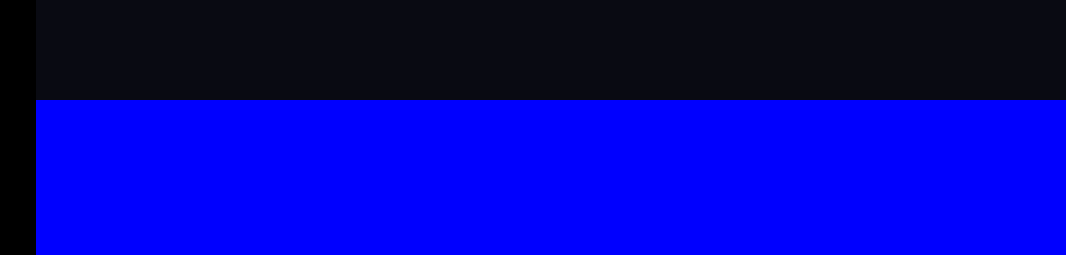
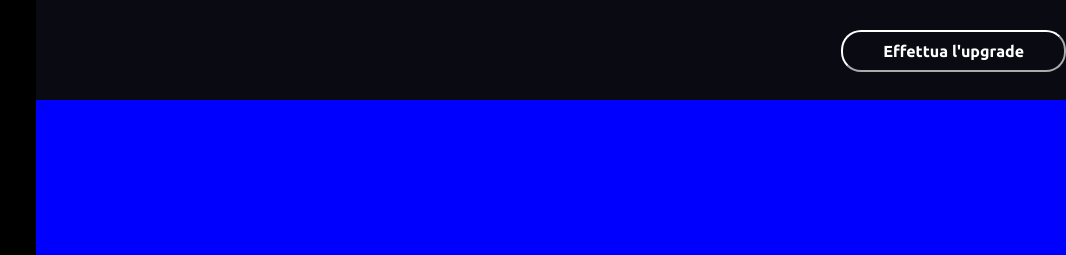
Before and after one commit to rob587/html-css-spotifyweb, a plain HTML site: page index.html in a window 1280 px wide. Shown: the top 255 px of the page, 214-1280 px from the left. Drawn offline with Linux system fonts and the light colour scheme; a web font is replaced by a local one.

Commit message:
added button header

```diff
--- a/css/style.css
+++ b/css/style.css
@@ -141,3 +141,25 @@ hr{
     margin-top: 10px;
     color:#a3a3a3 ;
 }
+
+
+/* fine sidebar */
+
+
+/* header button */
+
+.top-bar{
+    text-align: right;
+    padding-top: 30px;
+}
+
+.upg{
+    padding: 10px 40px 10px 40px;
+    border-radius: 20px;
+    background-color:#090a12 ;
+    color: white;
+    border-color: white;
+    font-family: 'Ubuntu';
+    font-size: 16px;
+    font-weight: 600;
+}
--- a/index.html
+++ b/index.html
@@ -65,13 +65,11 @@
                     <i class="fa-solid fa-user"></i> <span class="name">John Doe</span>
                 </div>
             </div>
-
-
-
         </div>
         <div id="content">
             <header class="bg-color">
                 <div class="top-bar">
+                    <button class="upg">Effettua l'upgrade</button>
                 </div>
             </header>
         </div>
```
